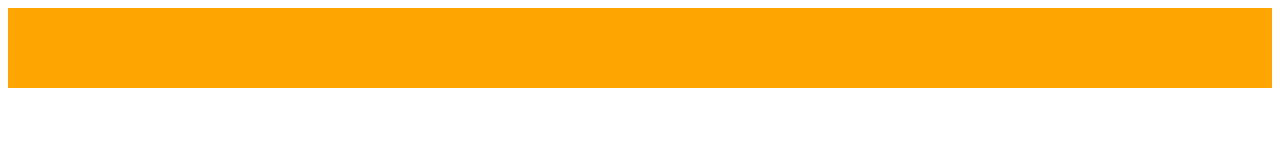
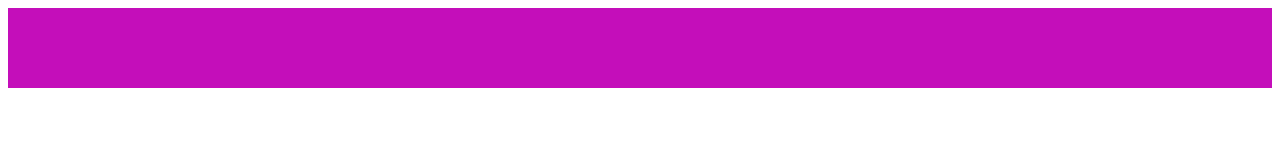
Before and after one commit to Buchholz8/MediaQuery, a plain HTML site: page index.html in a window 1280 px wide. Drawn offline with Linux system fonts and the light colour scheme.

Commit message:
desktop media query

```diff
--- a/css/style.css
+++ b/css/style.css
@@ -8,3 +8,9 @@ header {
     background-color: orange;
 }
 }
+@media screen and (min-width: 1044px) {
+
+    header {
+        background-color: rgb(196, 14, 186);
+    }
+    }
```
